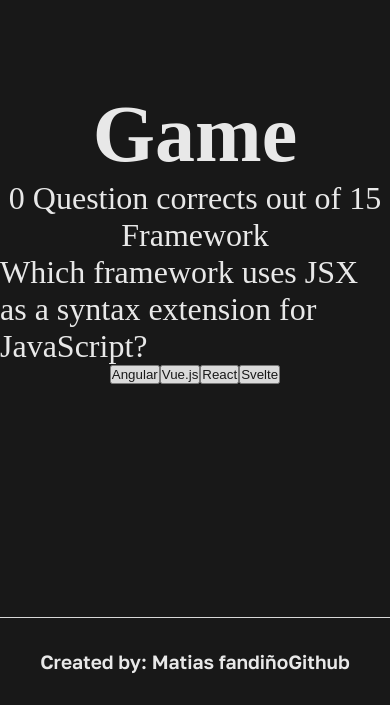
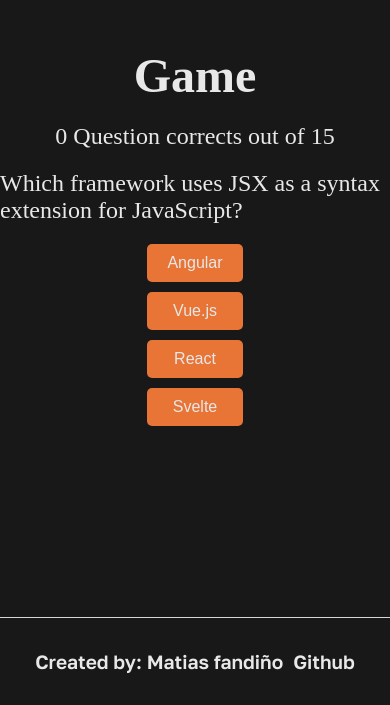
Before and after one commit to matifandy8/guess-the-framework, a Next.js app: page /game in a window 390 px wide. Shown: the part 143-848 px from the top of the page. Built offline with nearby package versions, Linux system fonts and the light colour scheme.

Commit message:
feat: improve ui

```diff
--- a/package.json
+++ b/package.json
@@ -18,9 +18,11 @@
     "@types/node": "^20",
     "@types/react": "^18",
     "@types/react-dom": "^18",
+    "@typescript-eslint/eslint-plugin": "^8.1.0",
+    "@typescript-eslint/parser": "^8.1.0",
     "eslint": "^8",
     "eslint-config-next": "14.2.5",
-    "husky": "^9.1.4",
+    "husky": "^8.0.3",
     "lint-staged": "^15.2.8",
     "typescript": "^5"
   },
--- a/src/app/game/page.tsx
+++ b/src/app/game/page.tsx
@@ -32,11 +32,6 @@
       <span className={styles.score}>
         {score} Question corrects out of {questions.length}
       </span>
-      <p className={styles.question}>
-        {questions[currentIndex].type === "framework"
-          ? "Framework"
-          : "CSS Library"}
-      </p>
       <p className={styles.question}>{questions[currentIndex].question}</p>
       <div className={styles.options}>
         {questions[currentIndex].options.map((option) => (
--- a/src/app/game/styles.module.css
+++ b/src/app/game/styles.module.css
@@ -11,12 +11,75 @@
   color: white;
 }
 
+.score {
+  font-size: 2rem;
+  color: white;
+  margin-top: 20px;
+}
+
 .question {
+  margin-top: 20px;
   font-size: 2rem;
   color: white;
 }
+.options {
+  display: flex;
+  gap: 10px;
+  margin-top: 20px;
+}
+.option {
+  background-color: var(--color-orange);
+  color: white;
+  border: none;
+  padding: 10px 20px;
+  font-size: 16px;
+  border-radius: 5px;
+  cursor: pointer;
+  transition: background-color 0.3s ease;
+}
 
-.score {
-  font-size: 2rem;
+.option:hover {
+  background-color: #e66520;
+}
+
+.option:active {
+  background-color: #cc591c;
+}
+
+.nextButton {
+  margin-top: 20px;
+  background-color: green;
   color: white;
+  border: none;
+  padding: 10px 20px;
+  font-size: 16px;
+  border-radius: 5px;
+  cursor: pointer;
+  transition: background-color 0.3s ease;
 }
+
+@media screen and (max-width: 768px) {
+  .options {
+    flex-direction: column;
+  }
+
+  .option {
+    width: 100%;
+  }
+
+  .nextButton {
+    width: 100%;
+  }
+
+  .title {
+    font-size: 3rem;
+  }
+
+  .score {
+    font-size: 1.5rem;
+  }
+
+  .question {
+    font-size: 1.5rem;
+  }
+}
--- a/src/app/globals.css
+++ b/src/app/globals.css
@@ -60,9 +60,24 @@
   font-family: var(--font-golos);
   font-size: 1.2rem;
   z-index: 1;
+  display: flex;
+  justify-content: center;
+  align-items: center;
+  gap: 10px;
+
+  a {
+    display: flex;
+    justify-content: center;
+    align-items: center;
+    gap: 0.5rem;
+    color: white;
+    text-decoration: none;
+
+    &:hover,
+    &:focus,
+    &:active {
+      text-decoration: underline;
+      color: var(--color-orange);
+    }
+  }
 }
-.footer__link {
-}
-.footer__link:hover {
-  color: var(--color-orange);
-}
--- a/src/app/layout.tsx
+++ b/src/app/layout.tsx
@@ -34,7 +34,7 @@
       <body className={styles.body}>
         {children}
         <footer>
-          <p>Created by: Matias fandiño</p>
+          <p>Created by: Matias fandiño </p>
           <a
             href="https://github.com/matifandy8"
             target="_blank"
--- a/src/app/page.module.css
+++ b/src/app/page.module.css
@@ -19,6 +19,7 @@
   flex-direction: column;
   justify-content: center;
   align-items: center;
+  animation: toOpacity 2s ease-in;
 }
 .title {
   font-size: 5rem;
@@ -29,6 +30,27 @@
     0 3px 5px rgba(0, 0, 0, 0.2), 0 5px 10px rgba(0, 0, 0, 0.2),
     0 10px 10px rgba(0, 0, 0, 0.2), 0 20px 20px rgba(0, 0, 0, 0.3);
   padding-bottom: 20px;
+  animation: pulse 2s infinite;
+}
+@keyframes pulse {
+  0% {
+    transform: scale(1);
+  }
+  50% {
+    transform: scale(1.05);
+  }
+  100% {
+    transform: scale(1);
+  }
+}
+
+@keyframes toOpacity {
+  0% {
+    opacity: 0;
+  }
+  100% {
+    opacity: 1;
+  }
 }
 
 .description {
```
Also changed, not shown: .eslintrc.json, 2 other files (tests, documents, lock files or other folders).
